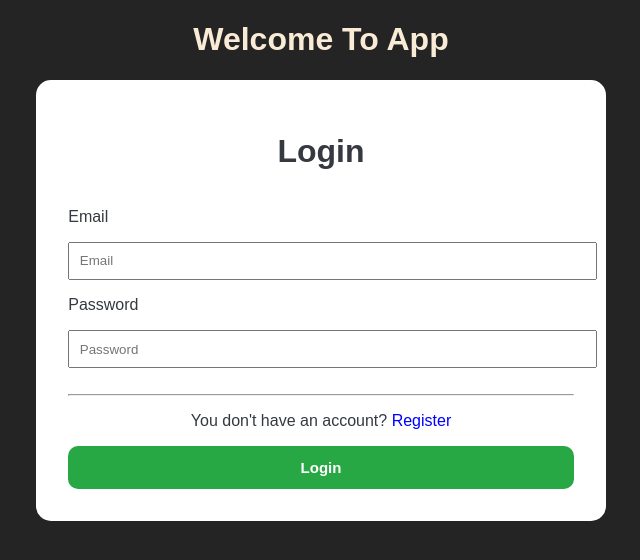
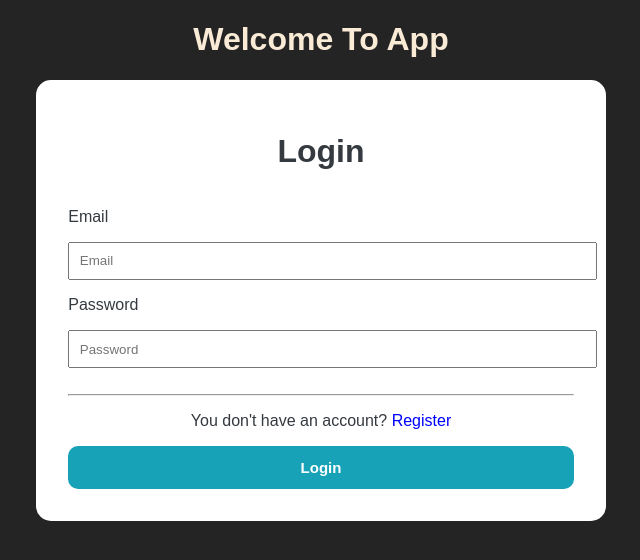
Before and after one commit to C4-OmarHamdann/MERAKI_Academy_Project_4, a React (Create React App) app in the folder frontend/: page /home in a window 1280 px wide. Shown: the top 560 px of the page, without its empty margins (319-959 px from the left). Built offline with nearby package versions, Linux system fonts and the light colour scheme.

Commit message:
button color login

```diff
--- a/frontend/src/components/Login.js
+++ b/frontend/src/components/Login.js
@@ -58,9 +58,7 @@ const Login = ({ loggedin }) => {
       <p>
         You don't have an account? <a onClick={register}>Register</a>
       </p>
-      <button style={{ backgroundColor: "#28a745" }} onClick={loginUser}>
-        Login
-      </button>
+      <button onClick={loginUser}>Login</button>
 
       {message ? <p className="error">{message}</p> : <></>}
     </div>
```
